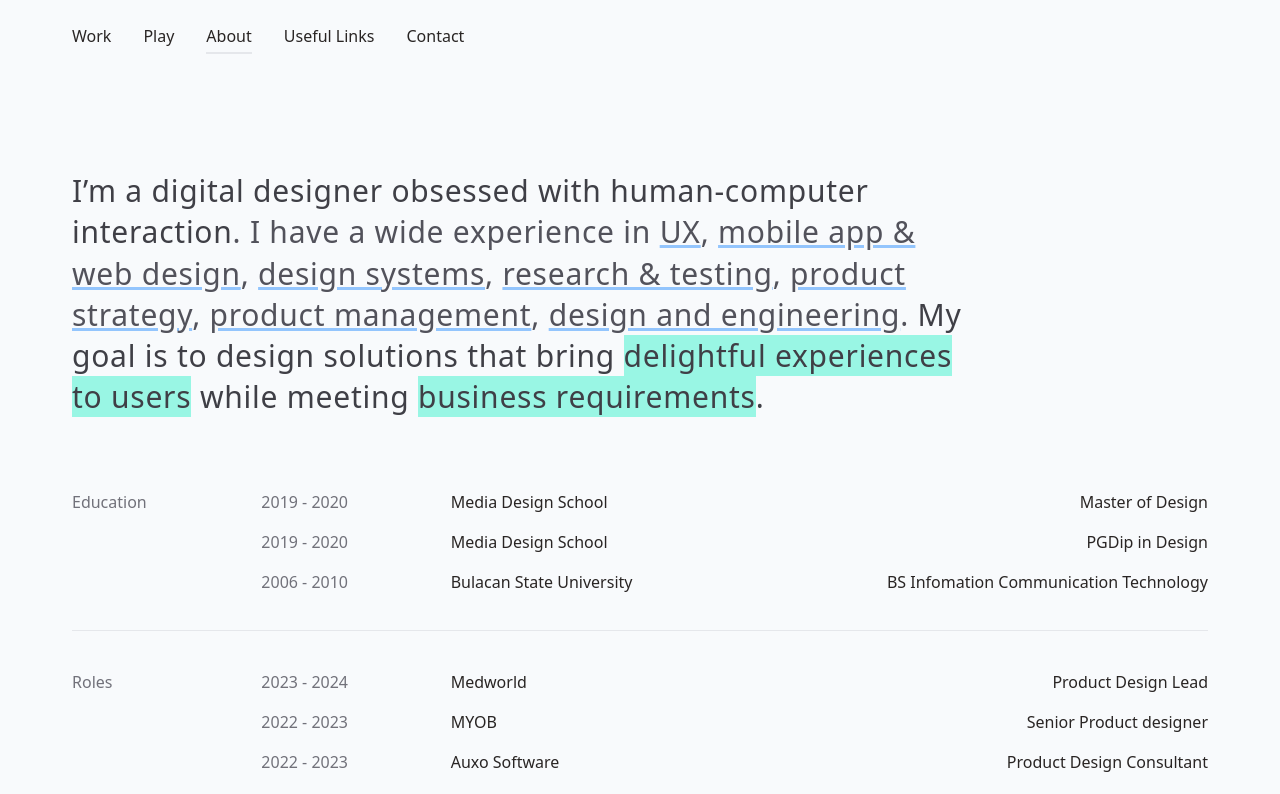
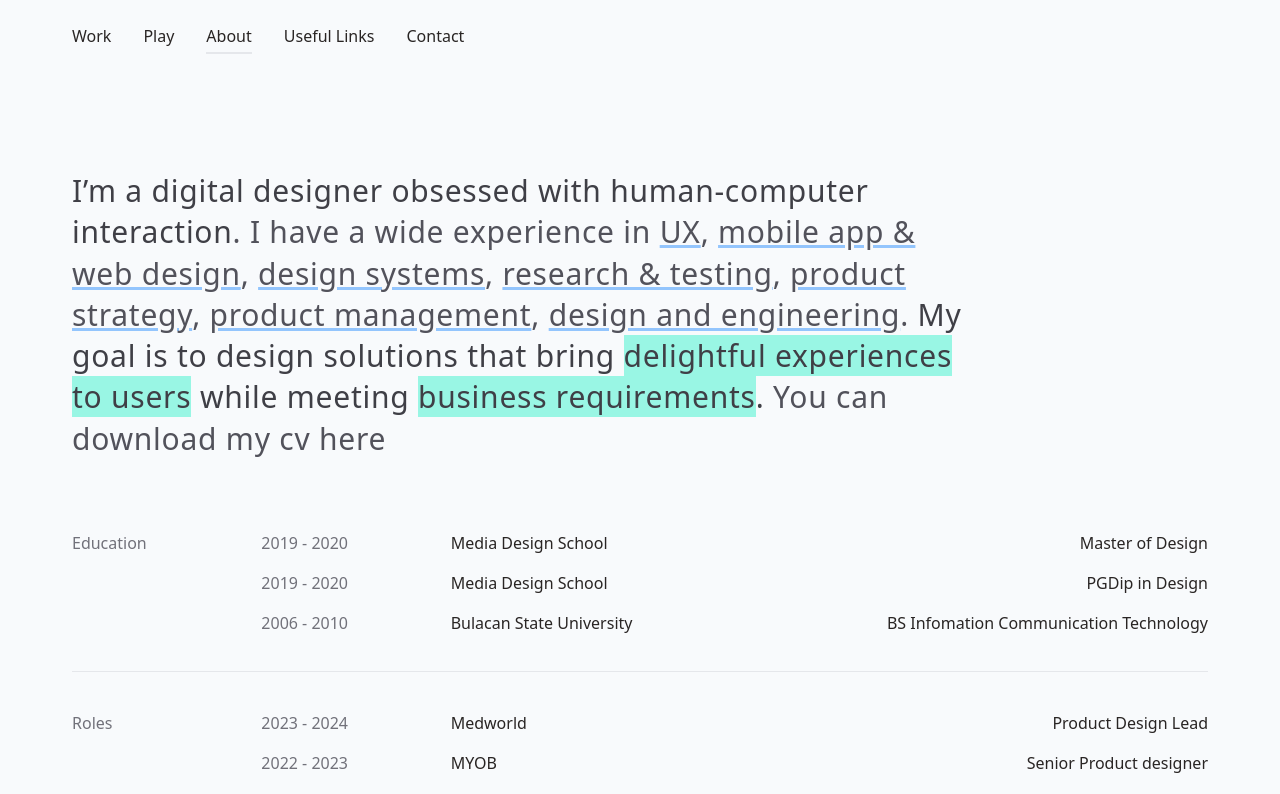
Before and after one commit to heyronmar/web, a Next.js app: page /about in a window 1280 px wide. Shown: the top 794 px of the page. Built offline with nearby package versions, Linux system fonts and the light colour scheme.

Commit message:
cv included

```diff
--- a/app/about/page.tsx
+++ b/app/about/page.tsx
@@ -12,19 +12,8 @@ const AboutPage = () => {
         <div className='flex flex-col'>
           <div className='xl:max-w-[80%] py-8'>
             <h1 className='text-3xl font-extralight text-zinc-600 leading-snug tracking-wide pb-6'>
-              <span className='text-zinc-700'>I’m a digital designer obsessed with human-computer interaction</span>. I have a wide experience in <span className='underline decoration-blue-300 '>UX</span>, <span className='underline decoration-blue-300 '>mobile app & web design</span>, <span className='underline decoration-blue-300 '>design systems</span>, <span className='underline decoration-blue-300 '>research & testing</span>, <span className='underline decoration-blue-300 '>product strategy</span>, <span className='underline decoration-blue-300 '>product management</span>, <span className='underline decoration-blue-300 '>design and engineering</span>. <span className='text-zinc-700'>My goal is to design solutions that bring <span className='bg-teal-200'>delightful experiences to users</span> while meeting <span className='bg-teal-200'>business requirements</span>.</span>
+              <span className='text-zinc-700'>I’m a digital designer obsessed with human-computer interaction</span>. I have a wide experience in <span className='underline decoration-blue-300 '>UX</span>, <span className='underline decoration-blue-300 '>mobile app & web design</span>, <span className='underline decoration-blue-300 '>design systems</span>, <span className='underline decoration-blue-300 '>research & testing</span>, <span className='underline decoration-blue-300 '>product strategy</span>, <span className='underline decoration-blue-300 '>product management</span>, <span className='underline decoration-blue-300 '>design and engineering</span>. <span className='text-zinc-700'>My goal is to design solutions that bring <span className='bg-teal-200'>delightful experiences to users</span> while meeting <span className='bg-teal-200'>business requirements</span>. </span><Link href={"./assets/2024 CV Ronmar Lacamiento-min.pdf"} className="text-zinc-600 hover:text-blue-600" target="_blank">You can download my cv here</Link>
             </h1>
-            {/* <div>
-              <Link href={""} className="text-zinc-600 hover:text-blue-600 text-lg flex items-center gap-2 py-8" target="_blank">
-                  <div>
-                  <svg xmlns="http://www.w3.org/2000/svg" viewBox="0 0 24 24" fill="currentColor" className="size-5">
-                    <path fillRule="evenodd" d="M19.5 21a3 3 0 0 0 3-3V9a3 3 0 0 0-3-3h-5.379a.75.75 0 0 1-.53-.22L11.47 3.66A2.25 2.25 0 0 0 9.879 3H4.5a3 3 0 0 0-3 3v12a3 3 0 0 0 3 3h15Zm-6.75-10.5a.75.75 0 0 0-1.5 0v4.19l-1.72-1.72a.75.75 0 0 0-1.06 1.06l3 3a.75.75 0 0 0 1.06 0l3-3a.75.75 0 1 0-1.06-1.06l-1.72 1.72V10.5Z" clipRule="evenodd" />
-                  </svg>
-
-                  </div>
-                  <div className="text-xl font-light text-zinc-600  hover:text-blue-600 leading-snug tracking-normal">Download a copy of my cv here</div>
-                </Link>
-            </div> */}
           </div>
 
           <div className='py-2'>
```
Also changed, not shown: 1 other file (tests, documents, lock files or other folders).
